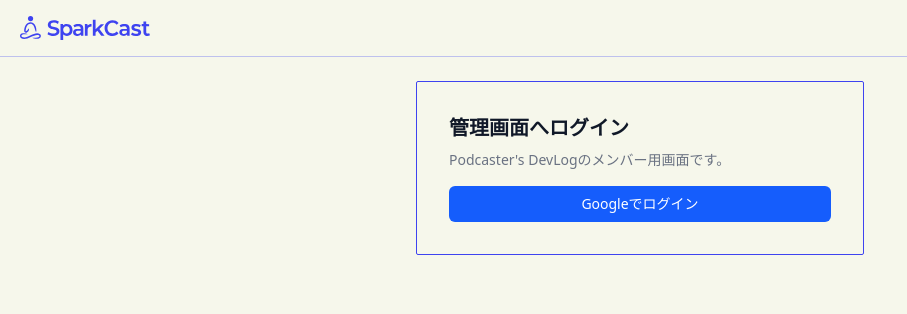
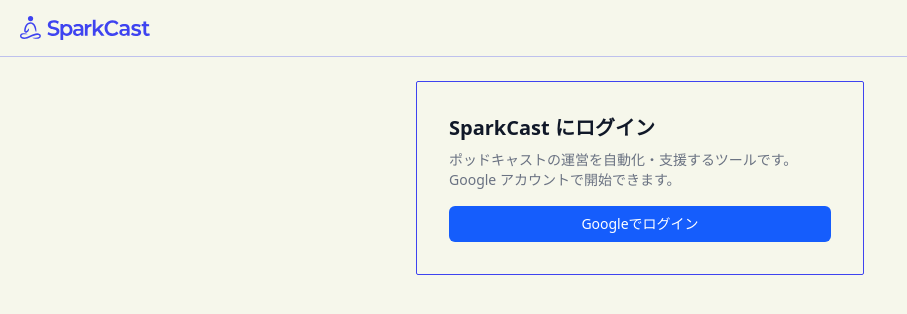
Before and after one commit to sunaba-log/sparkcast, a Next.js app in the folder ui/: page /login in a window 1280 px wide. Shown: the top 314 px of the page, without its empty margins (0-907 px from the left). Built offline with nearby package versions, Linux system fonts and the light colour scheme; no server answers.

Commit message:
fix: ログイン画面の文言を SparkCast のサービス説明に修正
「管理画面へログイン」「Podcaster's DevLogのメンバー用画面です」は
単一番組の内部ツールだった頃の名残。誰でも登録できる現仕様に合わせる。

```diff
--- a/ui/src/components/LoginForm.tsx
+++ b/ui/src/components/LoginForm.tsx
@@ -135,9 +135,9 @@
 
   return (
     <div className="border border-brand rounded-xs p-8 max-w-md mx-auto">
-      <h1 className="text-xl font-bold text-gray-900">管理画面へログイン</h1>
+      <h1 className="text-xl font-bold text-gray-900">SparkCast にログイン</h1>
       <p className="mt-2 text-sm text-gray-500">
-        Podcaster&apos;s DevLogのメンバー用画面です。
+        ポッドキャストの運営を自動化・支援するツールです。Google アカウントで開始できます。
       </p>
       {error && (
         <p className="mt-4 rounded-md bg-red-50 border border-red-200 p-3 text-sm text-red-800">
```
